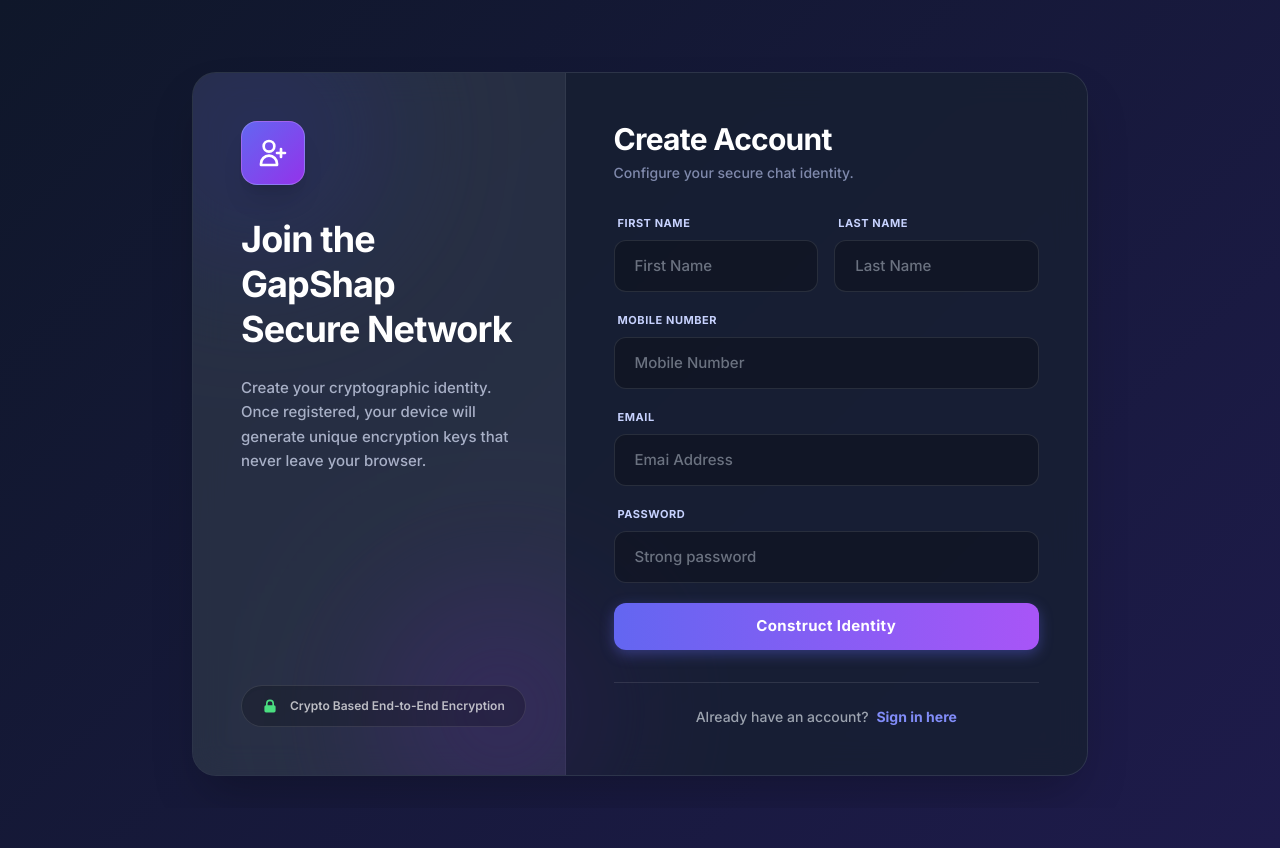
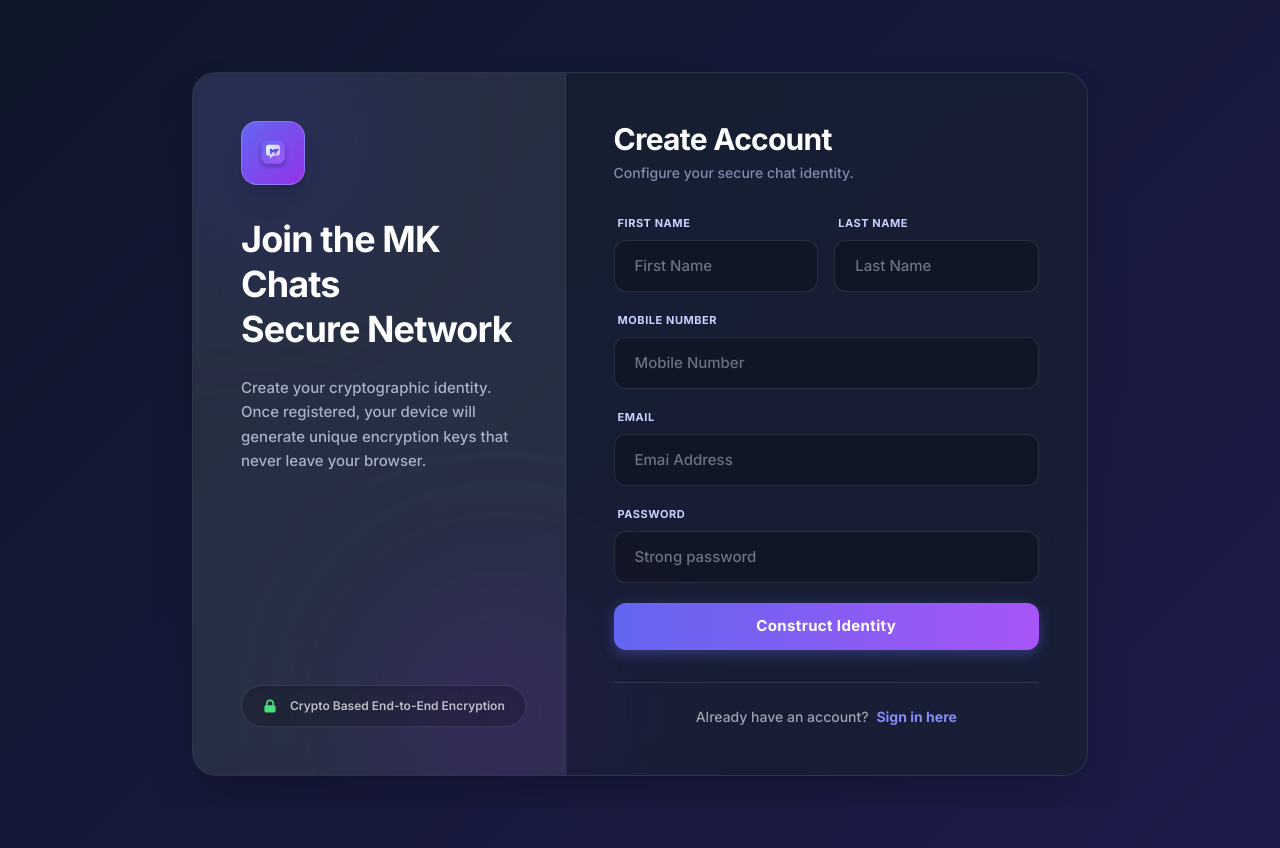
Before and after one commit to MayurMathavadiya/MK-Chats, a FastAPI app: page /register in a window 1280 px wide. Run offline with FastAPI, Linux system fonts and the light colour scheme; parts of the project's set-up code (start-up, migrations or seed data) failed here and were passed over; some libraries are stand-ins or nearby versions.

Commit message:
Rebranded to MK chats

```diff
--- a/app/main.py
+++ b/app/main.py
@@ -1,6 +1,8 @@
+import os
 import secrets
 from fastapi import FastAPI, Request
 from fastapi.middleware.cors import CORSMiddleware
+from fastapi.staticfiles import StaticFiles
 from starlette.middleware.base import BaseHTTPMiddleware
 
 from app.ws import sio_app
@@ -8,7 +10,7 @@ from app.api_router import router as api_router
 from app.web_page import router as web_page_router
 
 
-app = FastAPI(title="GapShap")
+app = FastAPI(title="MK Chats")
 
 
 """Content Security Policy (CSP) using cryptographic nonces.
@@ -42,6 +44,9 @@ app.add_middleware(
     allow_headers=["*"],
 )
 
+static_dir = os.path.join(os.path.dirname(__file__), "static")
+app.mount("/static", StaticFiles(directory=static_dir), name="static")
+
 
 app.include_router(api_router)
 app.include_router(web_page_router)
--- a/app/templates/base.html
+++ b/app/templates/base.html
@@ -4,7 +4,7 @@
 <head>
     <meta charset="UTF-8">
     <meta name="viewport" content="width=device-width, initial-scale=1.0">
-    <title>{% block title %}GapShap{% endblock %}</title>
+    <title>{% block title %}MK Chats{% endblock %}</title>
     <script nonce="{{ request.state.nonce }}" src="https://cdn.tailwindcss.com"></script>
     <script nonce="{{ request.state.nonce }}" src="https://cdn.socket.io/4.8.3/socket.io.min.js"></script>
     <link href="https://fonts.googleapis.com/css2?family=Inter:wght@400;500;600;700&display=swap" rel="stylesheet">
--- a/app/templates/forgot_password.html
+++ b/app/templates/forgot_password.html
@@ -1,6 +1,6 @@
 {% extends "base.html" %}
 
-{% block title %}Forgot Password - GapShap{% endblock %}
+{% block title %}Forgot Password - MK Chats{% endblock %}
 
 {% block content %}
 <div class="flex flex-1 items-center justify-center p-4 md:p-8">
@@ -9,6 +9,9 @@
         <div class="absolute -bottom-16 -left-16 w-32 h-32 bg-purple-500 rounded-full mix-blend-multiply filter blur-2xl opacity-50 animate-blob animation-delay-2000"></div>
 
         <div class="flex flex-col items-center mb-10 relative z-10">
+            <div class="w-14 h-14 bg-gradient-to-br from-indigo-500 to-purple-600 rounded-2xl flex items-center justify-center shadow-lg border border-white/20 mb-5">
+                <img src="/static/branding/mk-chats-logo.svg" alt="MK Chats logo" class="w-7 h-7 object-contain">
+            </div>
             <h2 class="text-2xl font-bold text-white tracking-wide text-center">Reset Password</h2>
             <p class="text-sm text-gray-400 font-medium mt-2 text-center">Enter your registered email address to receive a reset link.</p>
         </div>
--- a/app/templates/register.html
+++ b/app/templates/register.html
@@ -1,6 +1,6 @@
 {% extends "base.html" %}
 
-{% block title %}Register - GapShap{% endblock %}
+{% block title %}Register - MK Chats{% endblock %}
 
 {% block content %}
 <div class="flex-1 w-full min-h-screen md:min-h-0 overflow-y-auto flex flex-col items-center justify-center px-4 py-6 md:py-8">
@@ -13,12 +13,10 @@
 
             <div class="relative z-10 flex flex-col h-full">
                 <div class="w-16 h-16 bg-gradient-to-br from-indigo-500 to-purple-600 rounded-2xl flex items-center justify-center mb-8 shadow-xl border border-white/20">
-                    <svg class="w-8 h-8 text-white" fill="none" stroke="currentColor" viewBox="0 0 24 24">
-                        <path stroke-linecap="round" stroke-linejoin="round" stroke-width="2" d="M18 9v3m0 0v3m0-3h3m-3 0h-3m-2-5a4 4 0 11-8 0 4 4 0 018 0zM3 20a6 6 0 0112 0v1H3v-1z" />
-                    </svg>
+                    <img src="/static/branding/mk-chats-logo.svg" alt="MK Chats logo" class="w-8 h-8 object-contain">
                 </div>
 
-                <h1 class="text-4xl font-bold text-white mb-6 leading-tight tracking-tight">Join the GapShap<br>Secure Network</h1>
+                <h1 class="text-4xl font-bold text-white mb-6 leading-tight tracking-tight">Join the MK Chats<br>Secure Network</h1>
                 <p class="text-[15px] font-medium text-indigo-100/70 leading-relaxed mb-auto">Create your cryptographic identity. Once registered, your device will generate unique encryption keys that never leave your browser.</p>
 
                 <div class="mt-12 flex items-center gap-3 text-xs font-semibold text-white/70 bg-black/20 px-5 py-3 w-max rounded-full border border-white/10 shadow-inner">
@@ -34,9 +32,7 @@
 
             <div class="lg:hidden flex justify-center mb-8 relative z-10">
                 <div class="w-14 h-14 bg-gradient-to-br from-indigo-500 to-purple-600 rounded-2xl flex items-center justify-center shadow-lg border border-white/20">
-                    <svg class="w-7 h-7 text-white" fill="none" stroke="currentColor" viewBox="0 0 24 24">
-                        <path stroke-linecap="round" stroke-linejoin="round" stroke-width="2" d="M18 9v3m0 0v3m0-3h3m-3 0h-3m-2-5a4 4 0 11-8 0 4 4 0 018 0zM3 20a6 6 0 0112 0v1H3v-1z" />
-                    </svg>
+                    <img src="/static/branding/mk-chats-logo.svg" alt="MK Chats logo" class="w-7 h-7 object-contain">
                 </div>
             </div>
 
```
Also changed, not shown: app/core/email.py (+6 -6 lines), app/templates/chat.html (+4 -7 lines), app/templates/login.html (+4 -8 lines), app/templates/reset_password.html (+5 -2 lines), README.md, app/static/branding/mk-chats-logo.svg (added).
